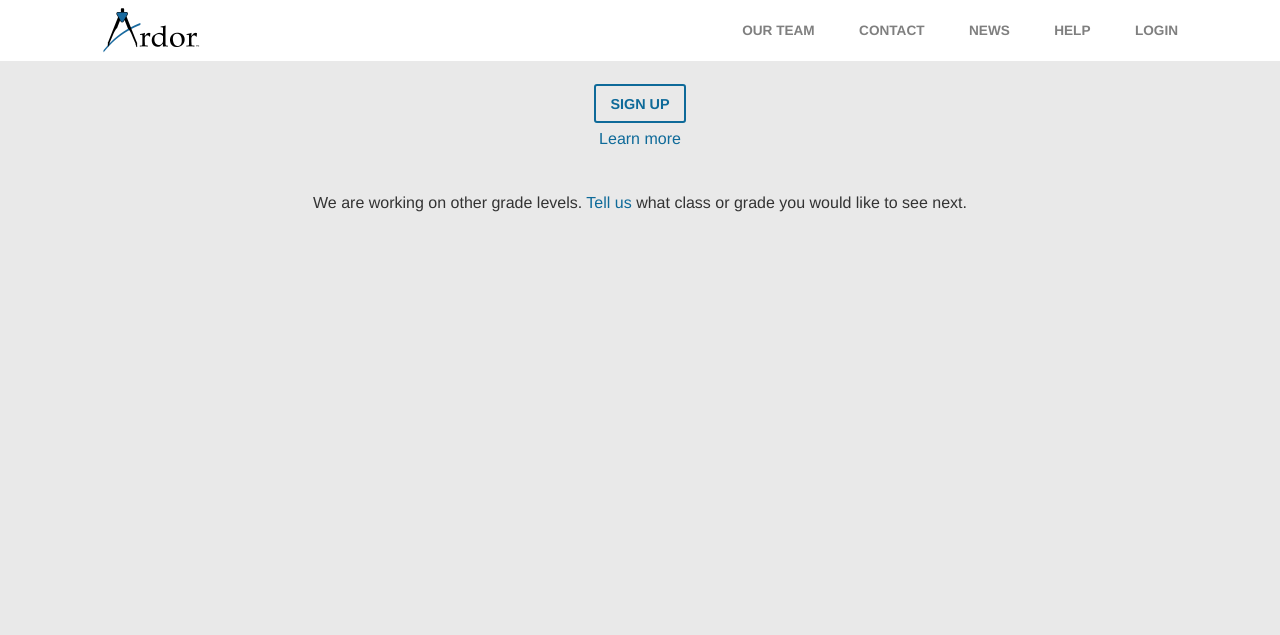
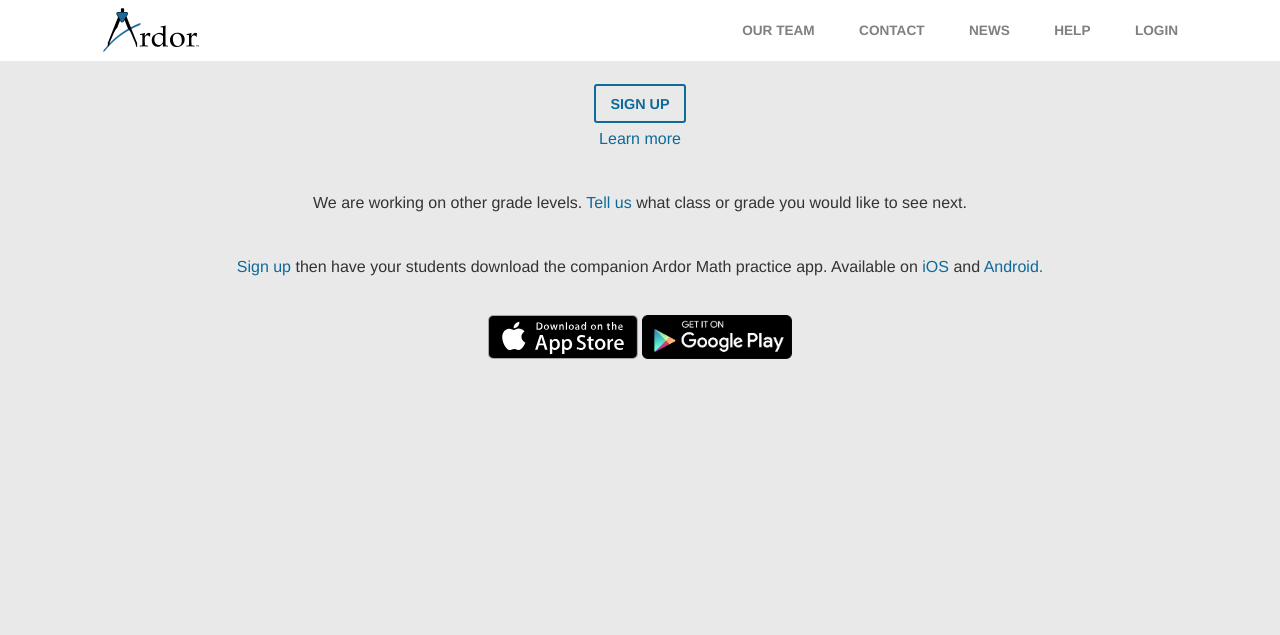
Before and after one commit to ardor-education/ardor-education.github.io, a Jekyll site: the page built from index.html, in a window 1280 px wide and 1400 px high, scrolled down 434 px. Shown: the top 635 px of the window. Built offline with Jekyll 4.4.1, drawn with Linux system fonts in a browser that asks for light colours; some web fonts are replaced; grey boxes are pictures that could not be loaded.

Commit message:
add app store badges to front page

```diff
--- a/_layouts/home.html
+++ b/_layouts/home.html
@@ -11,12 +11,19 @@ layout: default
         <br>
         <p>Grade 8 and Algebra 1 Available Now.</p>
         <a href="http://accounts.ardoreducation.com" class="button button--outline">Sign Up</a><br>
-        <a href="http://us11.campaign-archive1.com/?u=e0d8362a03edb98f9391ddcd5&id=8629437098">Learn more</a>
+        <a href="http://us11.campaign-archive1.com/?u=e0d8362a03edb98f9391ddcd5&id=70b25c4272">Learn more</a>
         <!-- <a href="https://itunes.apple.com/us/app/id953832689"><img class="app-store-badge" src="./../assets/images/logo/App_Store_Badge.svg"></a> -->
         <br>
         <br>
         <p>We are working on other grade levels.
           <a href="mailto:contact@ardoreducation.com?subject=I teach grade ... &body=I would love to use Ardor. I teach grade ___ ">Tell us </a> what class or grade you would like to see next.
+        </p>
+        <p>
+            <a href="http://accounts.ardoreducation.com">Sign up</a> then have your students download the companion Ardor Math practice app. Available on
+            <a href="https://itunes.apple.com/us/app/ardor-math/id953832689?ls=1&mt=8">iOS </a> and <a href="https://play.google.com/store/apps/details?id=com.ardor.algebradojo">Android.</a>
+            <br>
+            <a href="https://itunes.apple.com/us/app/ardor-math/id953832689?ls=1&mt=8"><img class="app-store-badge" src="./../assets/images/logo/App_Store_Badge.svg"></a>
+            <a href="https://play.google.com/store/apps/details?id=com.ardor.algebradojo"><img class="app-store-badge" src="./../assets/images/logo/play-store-badge.png"></a>
         </p>
     </div>
 </article>
--- a/_sass/modules/_buttons.scss
+++ b/_sass/modules/_buttons.scss
@@ -45,7 +45,7 @@ button, .button {
 }
 .app-store-badge{
     padding-top: 2em;
-    width: 270px;
+    width: 150px;
     // tablet view
     @include media($tablet) {
         padding-top: 1.5em;
```
Also changed, not shown: assets/images/logo/play-store-badge.png (added).
